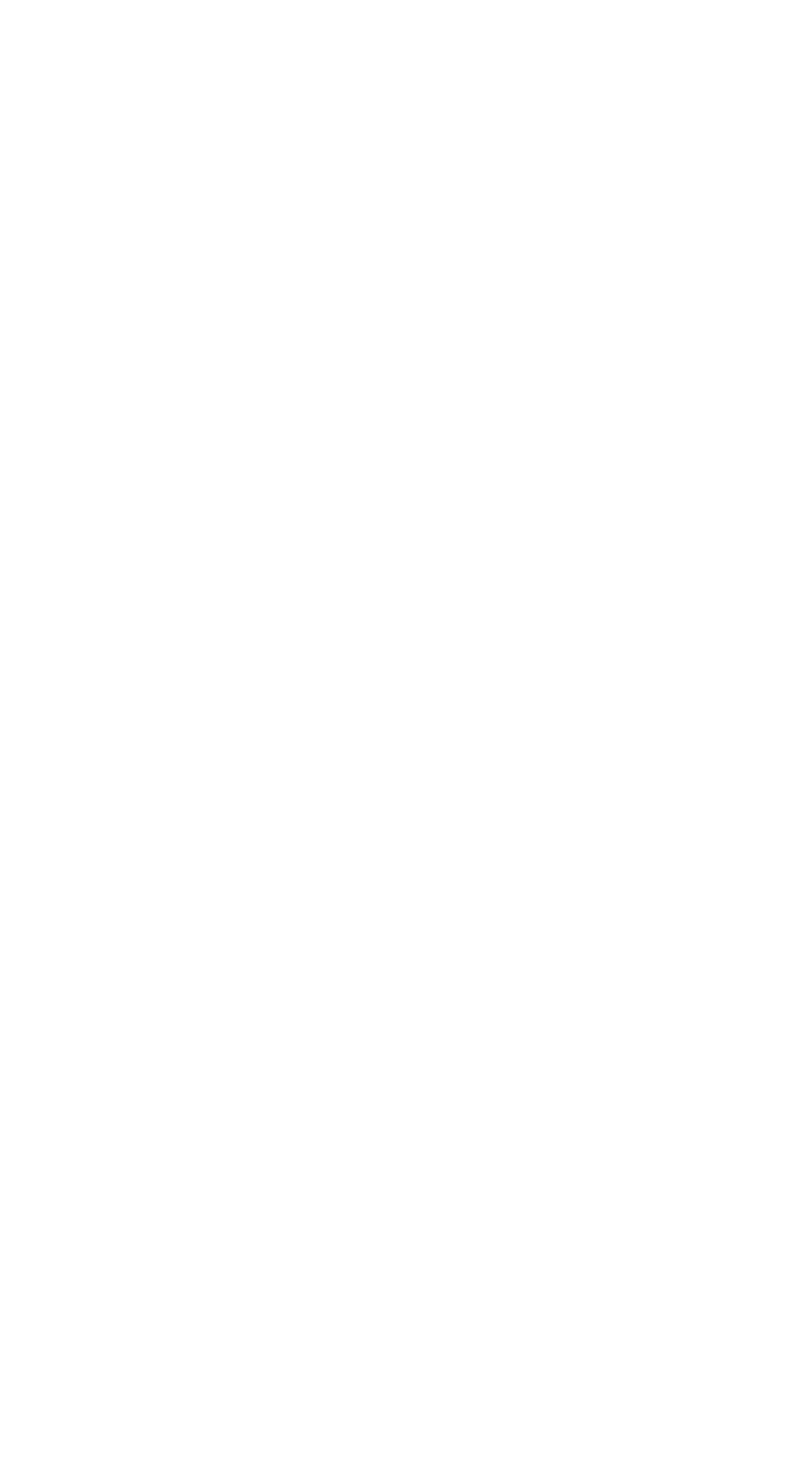
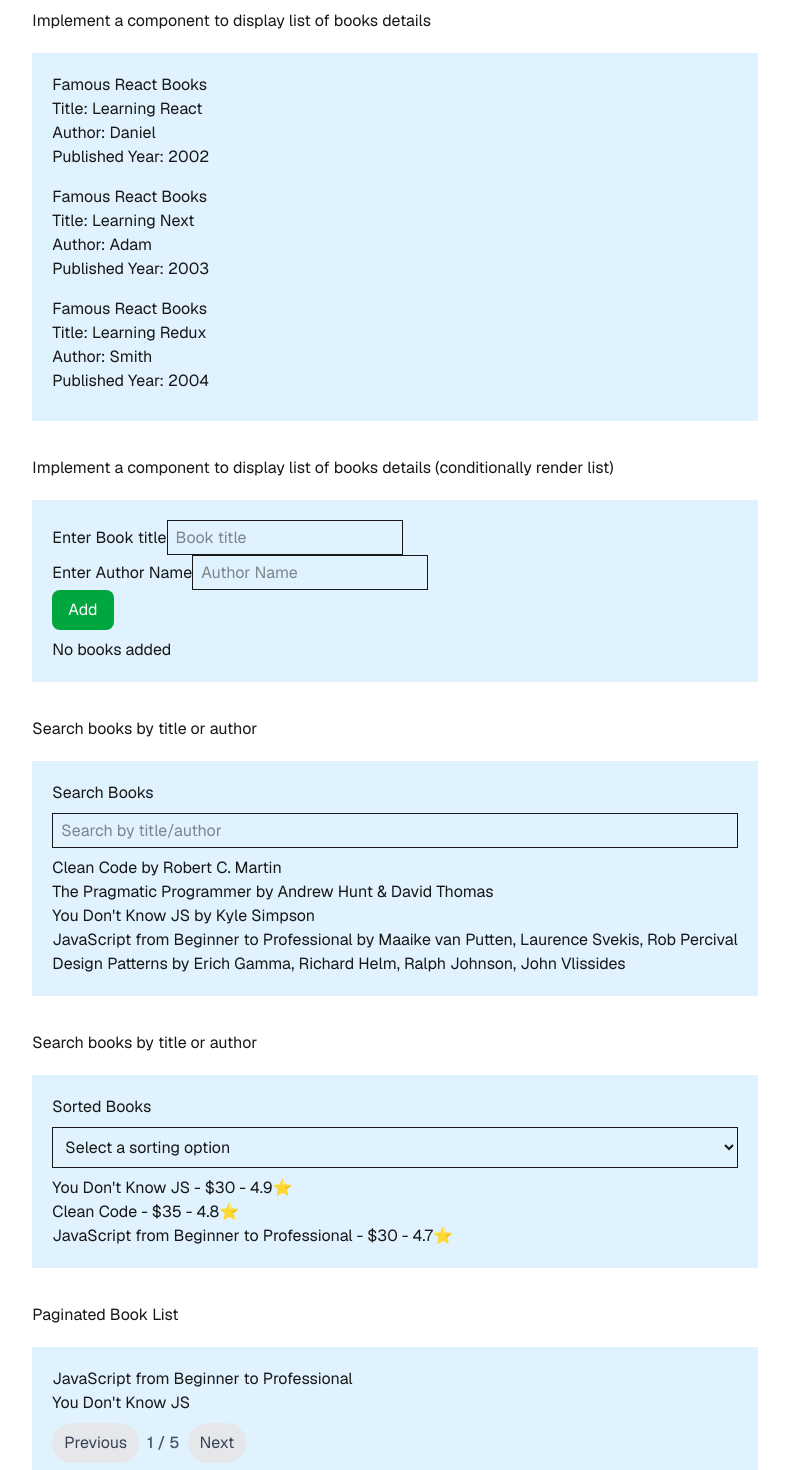
Before and after one commit to PiyuDissa/React-and-Next-Js-Challange, a Next.js app in the folder react-and-next-js-challenge/: page / in a window 1280 px wide. Shown: the part 940-2410 px from the top of the page, without its empty margins (245-1034 px from the left). Before the commit the page ends 1113 px from the top, so only its background shows below. Built offline with nearby package versions, Linux system fonts and the light colour scheme.

Commit message:
rendering data exercises

```diff
--- /dev/null
+++ b/react-and-next-js-challenge/app/lib/definitions.ts
@@ -0,0 +1,6 @@
+export type booksDetails = {
+	id: number,
+	title: string,
+	author: string,
+	year?: number
+}
--- a/react-and-next-js-challenge/app/page.tsx
+++ b/react-and-next-js-challenge/app/page.tsx
@@ -2,6 +2,17 @@ import Image from "next/image";
 import CounterApp from '@/app/ui/counter';
 import ColorPicker from '@/app/ui/color-picker';
 import TodoList from  '@/app/ui/todo-list';
+import BookList from '@/app/ui/books';
+import AddBooks from '@/app/ui/add-books';
+import FilterBooks from '@/app/ui/filter-books';
+import SortBooks from '@/app/ui/sort-books';
+import Pagination from '@/app/ui/pagination';
+
+const books = [
+  {id: 1, title: "Learning React", author: "Daniel", year: 2002},
+  {id: 2, title: "Learning Next", author: "Adam", year: 2003},
+  {id: 3, title: "Learning Redux", author: "Smith", year: 2004},
+]
 
 export default function Home() {
   return (
@@ -21,6 +32,24 @@ export default function Home() {
           <CounterApp/>
           <ColorPicker />
           <TodoList />
+
+          <p>Implement a component to display list of books details</p>
+          <div className="flex flex-col gap-2 p-5 bg-sky-100 mt-[20px] mb-[35px]">
+            {books.length > 0 && books.map((book) => (
+              <BookList
+                key={book.id}
+                id={book.id}
+                title={book.title}
+                author={book.author}
+                year={book.year}
+              />
+            ))}
+          </div>
+
+          <AddBooks/>
+          <FilterBooks/>
+          <SortBooks />
+          <Pagination />
         </div>
       </main>
     </div>
--- /dev/null
+++ b/react-and-next-js-challenge/app/ui/add-books.tsx
@@ -0,0 +1,69 @@
+"use client";
+import React, { useState } from "react";
+import { booksDetails } from '../lib/definitions'
+
+export default function AddBooks () {
+	const [booklist, setBooklist] = useState<booksDetails[]>([]);
+	const [title, setTitle] = useState("");
+	const [author, setAuthor] = useState("");
+
+	const saveBooks = (e: React.FormEvent) => {
+		e.preventDefault();
+		if (title && author) {
+			const newBook = {id: booklist.length + 1, title, author};
+			setBooklist([...booklist, newBook]);
+			setTitle("");
+			setAuthor("");
+		}
+	}
+	return (
+		<>
+			<p>Implement a component to display list of books details (conditionally render list)</p>
+			<div className="flex flex-col gap-2 p-5 bg-sky-100 mt-[20px] mb-[35px]">
+				<form onSubmit={saveBooks}>
+					<div>
+						<label>Enter Book title</label>
+						<input
+							type="text"
+							value={title}
+							placeholder="Book title"
+							name="book-title"
+							onChange={(e)=>setTitle(e.target.value)}
+							className="border p-2 h-[35px]"
+						/>
+					</div>
+					<div>
+						<label>Enter Author Name</label>
+						<input
+							type="text"
+							value={author}
+							placeholder="Author Name"
+							name="author-name"
+							onChange={(e)=>setAuthor(e.target.value)}
+							className="border p-2 h-[35px]"
+						/>
+					</div>
+					<div>
+						<button type="submit" onClick={saveBooks}
+							className="bg-green-600 text-white px-4 py-2 rounded-lg hover:bg-green-700">
+								Add
+						</button>
+					</div>
+				</form>
+
+				<ul>
+					{booklist.length > 0 ? (
+						booklist.map((book) => (
+							<li key={book.id}>
+								<p>{book.title}</p>
+								<p>{book.author}</p>
+							</li>
+						))
+					) : (
+						<p>No books added</p>
+					)}
+				</ul>
+			</div>
+		</>
+	)
+}
--- /dev/null
+++ b/react-and-next-js-challenge/app/ui/books.tsx
@@ -0,0 +1,15 @@
+import React from "react";
+import { booksDetails } from '../lib/definitions'
+
+export default function BookList ({id, title, author, year}: booksDetails) {
+	return (
+		<>
+			<div className="mb-2">
+				<h2>Famous React Books</h2>
+				<h3>Title: {title}</h3>
+				<p>Author: {author}</p>
+				<p>Published Year: {year}</p>
+			</div>
+		</>
+	)
+}
--- /dev/null
+++ b/react-and-next-js-challenge/app/ui/filter-books.tsx
@@ -0,0 +1,44 @@
+"use client";
+import React, { useState } from "react";
+
+export const books = [
+	{ id: 1, title: "Clean Code", author: "Robert C. Martin" },
+	{ id: 2, title: "The Pragmatic Programmer", author: "Andrew Hunt & David Thomas" },
+	{ id: 3, title: "You Don't Know JS", author: "Kyle Simpson" },
+	{ id: 4, title: "JavaScript from Beginner to Professional", author: "Maaike van Putten, Laurence Svekis, Rob Percival" },
+	{ id: 5, title: "Design Patterns", author: "Erich Gamma, Richard Helm, Ralph Johnson, John Vlissides" }
+];
+
+export default function FilterBooks () {
+	const [query, setQuery] = useState("");
+
+	const filterbooks = books.filter((book) =>
+		book.title.toLowerCase().includes(query.toLowerCase()) ||
+		book.author.toLowerCase().includes(query.toLowerCase())
+	);
+
+	return (
+		<>
+			<p>Search books by title or author</p>
+      <div className="flex flex-col gap-2 p-5 bg-sky-100 mt-[20px] mb-[35px]">
+				<h2>Search Books</h2>
+				<input
+					type="text"
+					value={query}
+					name="search-books"
+					placeholder="Search by title/author"
+					onChange={(e) => setQuery(e.target.value)}
+					className="border p-2 h-[35px]"/>
+				<ol>
+					{filterbooks.length > 0 ? (
+						filterbooks.map((book) => (
+							<li key= {book.id}>{book.title} by {book.author}</li>
+						))
+					) : (
+						<p>No books found</p>
+					)}
+				</ol>
+			</div>
+		</>
+	)
+}
--- /dev/null
+++ b/react-and-next-js-challenge/app/ui/pagination.tsx
@@ -0,0 +1,39 @@
+"use client";
+import React, { useState } from "react";
+
+export const books = [
+	{ id: 1, title: "JavaScript from Beginner to Professional", price: 30, rating: 4.7 },
+	{ id: 2, title: "You Don't Know JS", price: 30, rating: 4.9 },
+	{ id: 3, title: "Clean Code", price: 35, rating: 4.8 },
+	{ id: 4, title: "JavaScript from Beginner to Professional", price: 30, rating: 4.7 },
+	{ id: 5, title: "You Don't Know JS", price: 30, rating: 4.9 },
+	{ id: 6, title: "Clean Code", price: 35, rating: 4.8 },
+	{ id: 7, title: "JavaScript from Beginner to Professional", price: 30, rating: 4.7 },
+	{ id: 8, title: "You Don't Know JS", price: 30, rating: 4.9 },
+	{ id: 9, title: "Clean Code", price: 35, rating: 4.8 }
+];
+
+export default function Pagination() {
+	const [page, setPage] = useState(1);
+	const booksPerPage = 2;
+	const totalPages = Math.ceil(books.length / booksPerPage);
+	const displayedBooks = books.slice((page-1)* booksPerPage, page *booksPerPage );
+
+	return (
+			<>
+				<p>Paginated Book List</p>
+				<div className="flex flex-col gap-2 p-5 bg-sky-100 mt-[20px] mb-[35px]">
+					<ul>
+							{displayedBooks.map((book) => (
+									<li key={book.id}>{book.title}</li>
+							))}
+					</ul>
+					<div className="flex flex-row gap-2 items-center">
+						<button disabled={page === 1} onClick={() => setPage(page -1)} className="px-3 py-2 rounded-full bg-gray-200 hover:bg-gray-300 text-gray-700">Previous</button>
+						<span className="text-gray-600 font-medium">{page} / {totalPages}</span>
+						<button disabled={page === totalPages}  onClick={() => setPage(page +1)} className="px-3 py-2 rounded-full bg-gray-200 hover:bg-gray-300 text-gray-700">Next</button>
+					</div>
+			</div>
+		</>
+	);
+}
--- /dev/null
+++ b/react-and-next-js-challenge/app/ui/sort-books.tsx
@@ -0,0 +1,38 @@
+"use client";
+import React, { useState } from "react";
+
+export const books = [
+	{ id: 1, title: "JavaScript from Beginner to Professional", price: 30, rating: 4.7 },
+	{ id: 2, title: "You Don't Know JS", price: 30, rating: 4.9 },
+	{ id: 3, title: "Clean Code", price: 35, rating: 4.8 }
+];
+
+export default function SortBooks () {
+	const [sortType, setSortType] = useState("");
+
+	const sortedBooks = [...books].sort((a, b) => {
+			if (sortType == "title") return a.title.localeCompare(b.title);
+			else if (sortType === "price") return a.price - b.price;
+			return b.rating - a.rating;
+	});
+
+	return (
+		<>
+			<p>Search books by title or author</p>
+      <div className="flex flex-col gap-2 p-5 bg-sky-100 mt-[20px] mb-[35px]">
+				<h2>Sorted Books</h2>
+				<select onChange={(e) => setSortType(e.target.value)} className="border p-2">
+					<option value="">Select a sorting option</option>
+					<option value="title">Sort by title</option>
+					<option value="price">Sort by price</option>
+					<option value="rating">Sort by rating</option>
+				</select>
+				<ul>
+					{sortedBooks.map((book) => (
+							<li key={book.id}>{book.title} - ${book.price} - {book.rating}⭐</li>
+					))}
+				</ul>
+			</div>
+		</>
+	);
+}
--- a/react-and-next-js-challenge/app/ui/todo-list.jsx
+++ b/react-and-next-js-challenge/app/ui/todo-list.jsx
@@ -39,7 +39,7 @@ export default function TodoList () {
 				/>
 				<div className="flex flex-row gap-2">
 					<button type="button" onClick={handleAdd} className="bg-blue-600 text-white px-4 py-2 rounded-lg hover:bg-blue-700">Add</button>
-					<button type="button" onClick={() => setItems("")} className="bg-green-600 text-white px-4 py-2 rounded-lg hover:bg-green-700">reset</button>
+					<button type="button" onClick={() => setItems[("")]} className="bg-green-600 text-white px-4 py-2 rounded-lg hover:bg-green-700">reset</button>
 				</div>
 				<ul>
 					 {items.length > 0 ? (
```
